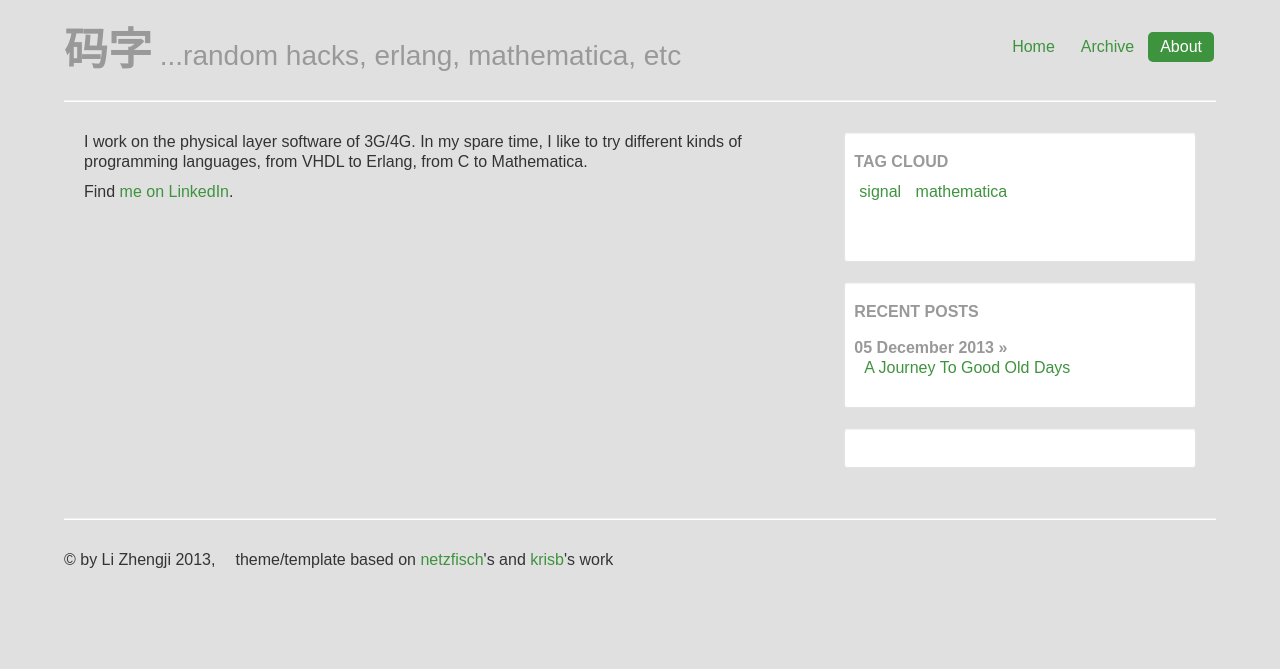
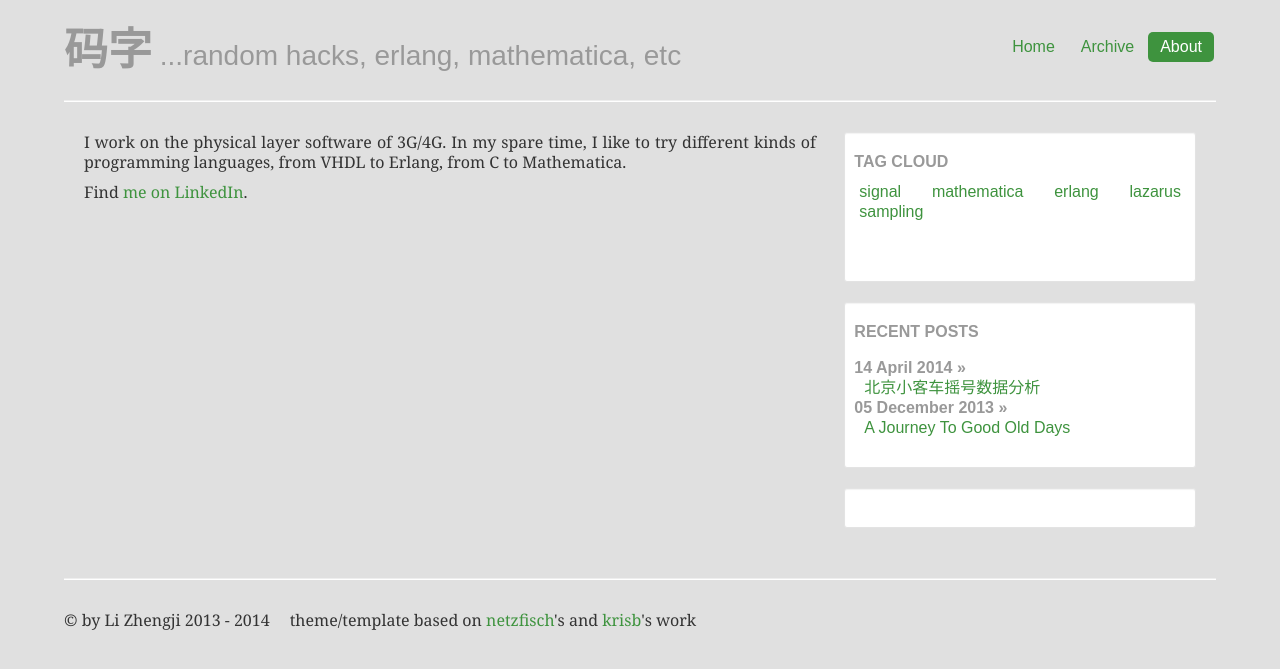
Before and after one commit to foldl/foldl.github.io, a Jekyll site: the page built from about.md, in a window 1280 px wide. Shown: the top 669 px of the page. Built offline with Jekyll 4.4.1, drawn with Linux system fonts in a browser that asks for light colours; Markdown is read by kramdown in place of the engine named in the settings; some of the changed lines change nothing that is shown.

Commit message:
yaohao.markdown

```diff
--- a/_config.yml
+++ b/_config.yml
@@ -16,7 +16,7 @@ safe:        false
 future:      false
 lsi:         false
 pygments:    true
-markdown:    maruku
+markdown:    kramdown
 permalink:   date
 excerpt_separator: "\n"
 
--- a/_includes/footer.html
+++ b/_includes/footer.html
@@ -1,4 +1,4 @@
     <hr />
     <div class="footer">
-        <p>&copy; by Li Zhengji 2013,<span style="margin-left:20px"></span>theme/template based on <a href="netzfisch.github.io">netzfisch</a>'s and <a href="https://github.com/krisb/jekyll-template">krisb</a>'s work</p>
+        <p>&copy; by Li Zhengji 2013 - 2014<span style="margin-left:20px"></span>theme/template based on <a href="http://netzfisch.github.io">netzfisch</a>'s and <a href="https://github.com/krisb/jekyll-template">krisb</a>'s work</p>
     </div>
--- a/_layouts/default.html
+++ b/_layouts/default.html
@@ -1,7 +1,28 @@
 <!DOCTYPE html>
 <html>
   <head>
-    {% include header.html %}
+      {% include header.html %}
+
+<!-- MathJax Section -->
+
+<script type="text/javascript"
+src="http://cdn.mathjax.org/mathjax/latest/MathJax.js?config=TeX-AMS-MML_HTMLorMML"></script>
+<script>
+    MathJax.Hub.Config({
+          tex2jax: {
+          inlineMath: [ ['$','$'], ["\\(","\\)"] ],
+          displayMath: [ ['$$','$$'], ["\\[","\\]"] ],
+          skipTags: ['script', 'noscript', 'style', 'textarea', 'pre']
+          }
+    });
+    MathJax.Hub.Queue(function() {
+        var all = MathJax.Hub.getAllJax(), i;
+        for(i=0; i < all.length; i += 1) {
+            all[i].SourceElement().parentNode.className += ' has-jax';
+        }
+    });
+</script>
+
   </head>
   <body>
     <div class="container-narrow">
--- /dev/null
+++ b/_posts/2014-03-10-beijing-yaohao.markdown
@@ -0,0 +1,185 @@
+---
+layout: post
+title:  "北京小客车摇号数据分析"
+date:   2014-04-14 23:20:22
+tags: erlang lazarus sampling
+---
+
+本文就从 2011 年第 1 期开始到 2013 年第 12 期止共 36 期的摇号数据做了分析。主要内容包括：
+
+- 当前摇号机制的不公平
+- 社会行为中的欠阻尼振动现象
+- “孤独的编码”探奇
+
+### 1. 背景：摇号的实现
+
+每位申请人对应唯一一个申请编码，每月将所有满足要求的申请人编码从小到大依次排列，并用 1, 2, ...
+做为摇号基数编码。（注：简便起见，本文对于从 2014 年第 1 期开始的所谓加权概率摇号暂不考虑。）
+
+摇号软件用 [.NET][dotnet] 开发，
+[按照](http://news.xinhuanet.com/local/2011-01/26/c_121027601_2.htm)
+《GB/T 10111-2008 随机数的产生及其在产品质量抽样检验中的应用程序》（以下简称《GB/T 10111-2008》）
+里的简单随机抽样算法进行摇号，伪代码如下：
+
+{% highlight Pascal %}
+Random r := new Random(6 位伪随机数种子);
+while 摇号未完成 do
+begin
+    repeat
+        n = r.Next(有效编码总数) + 1;
+    until 摇号基数编码 n 没被摇中;
+    摇出 n;
+end;
+{% endhighlight %}
+
+从“[缓解拥堵][bjhjyd]”网上下载到的摇号程序无法将摇号结果导出。 交通委使用的必是另外一个可导出结果的版本，
+至于它还有没有别的功能我们不得而知。作者用 [Lazarus](http://www.lazarus.freepascal.org/) 重写了摇号程序以导出结果。
+
+这里引出本文要讨论的第一个问题：小客车摇号需要采用的标准是否真正适用？先看《GB/T 10111-2008》
+的适用范围：
+
+> - 本标准规定了随机数的产生及利用随机数进行随机抽样的方法。
+
+> - 本标准适用于分立个体类产品质量抽样检验的随机样本的抽取，也可用于调查抽样中随机样本的抽取。
+
+> - 本标准不适于于散料类产品质量抽样检验的样本抽取。
+
+小客车摇号在于选出一部分人赋予权利，而产品质量抽样检验或者调查抽样是为了窥一斑而知全貌，这是两个完全不同的问题，《GB/T 10111-2008》并不适用。
+
+### 2. 不等概率抽样
+
+摇号池确定以后，摇号结果只依赖随机数种子。因此，一个编号被摇中的概率为：
+
+`$$P = \frac{能摇到该编号的随机数种子个数}{1000000}$$`
+
+这里，假定一百万个随机数种子等概出现。
+
+简单随机抽样是不等概率抽样，即各编码的中签概率不同。以 2013 年第 12 期为例，有效编码 1811403 个，
+中签指标 18211 个。遍历一百万个随机数种子，
+统计各编号的中签次数可知，最少的中签 9616 次，最多的 10712 次。如果中签概率相等，则每编号的中签次数应为 10053.533。
+也即在该期摇号池确实后，有些人“天生”地比别人惨，中签概率比标称概率低（最惨的低 4.4%）；
+有些人则“天生”地比别人幸运，最幸运的中签概率比标称概率高 6.5%。
+
+自 2014 年开始的所谓加权概率摇号，`$n$` 倍概率即将一个编码赋予 `$n$` 个摇号基数编码。现有算法显然也无法保证得到 `$n$` 倍概率的效果。
+同样，一个家庭多人参加摇号，该家庭中签的概率也非简单的加倍关系。
+鉴于一个家庭中多个申请人的编码在摇号池中的大小关系随机，
+能保证简单的概率加倍关系的充要条件为：所有可能的摇号结果 `${N \choose M}$` 摇出概率相等。
+这里摇号池中编码数为 `$N$`，指标数为 `$M$`，所有可能的摇号结果数即 `$N$` 中选 `$M$` 的组合数。`${N \choose M}$` 是天文数字，
+而在现在的摇号机制下，只有其中区区一百万种有摇出的可能。
+
+“失之毫厘，谬以千里。” [公平](http://www.bjhjyd.gov.cn/jggb/2014224/1393230939498_1.html)者，
+保障法律面前人人平等和机会均等，避免歧视对待。小客车摇号采用不等概抽样，不能保证申请人“机会均等”，显失公平。
+
+### 3. 随机数种子的选取
+
+[摇号现场](http://www.56.com/u55/v_NTgwNDc3MzY.html)工作人员通过抓阄在现场随机找出 6 个人，通过按键的方法各选一位数。按键选数字的方法若不公正，
+将直接颠覆简单随机抽样仅有的一点随机性。
+
+看着现场工作人员一本正经地下令“开始摇号”、“刻盘”，稍稍一想，整个小客车摇号方案不过是个笑话罢了，认真不得。
+
+### 4. 让数据讲话
+
+自 2014 年 2 月 25 日起，摇号程序和摇号池编码文件已可下载，接下来本文试对数据做一点分析。
+
+记第 `$i$` 期摇号有效申请编码组成的集合为 `$\Omega_i$`，记第 `$i$` 期中签编码组成的集合为 `$\Omega_{i,win}$`。
+
+#### 4.1 消失的编码
+
+比较 `$\Omega_i$` 与 `$\Omega_{i+1}$`，前者比后者多了一些元素：第 `$i$` 期摇中的，以及其它“消失的编码”。我们将第 `$i$` 期消失的编码
+记作 `$\Omega_{gone,i+1}$`，则有
+
+`$$\Omega_{gone,i+1}=\Omega_i - \Omega_{i+1} - \Omega_{win,i}$$`
+
+`$\Omega_{gone,i+1}$` 里的编码在第 `$i$` 期并未中签，但也没参加下一次摇号。依理，这样编码应该不多，其实不然，
+比如到 2012 年第 4 期时，有十八万余“老”编码没有参加此次摇号。主要原因是自 2012 年 1 月 1 日新的摇号细则将申请有效期
+改为三个月，申请人需要点击“确认延期”来延长有效期。
+
+`$\Omega_{gone,i+1}$` 在 `$\Omega_i$` 中所占比重（元素数目之比）的曲线如下。
+
+![gone ratio](/img/4.1_gone_percent.png)
+
+上图与欠阻尼振动曲线颇有几分相似。经过 11 个月，一众申请人方完成对新规定的消化吸收。这是一次很妙的社会行为实验。
+
+#### 4.2 真正消失的编码
+
+`$\Omega_{gone,i}$` 里的申请人在意识到忘记“确认延期”时，会尽快重新申请。把参加过后续摇号的编码从 `$\Omega_{gone,i}$` 中删除，
+我们可以得到一个“真正”消失了的编码集合 `$\Omega_{truly-gone,i}$`：
+
+`$$\Omega_{truly-gone,i}=\{a | a \in \Omega_{gone,i} \land a \notin \Omega_{j = i + 1, \ldots}\}$$`
+
+由于我们的数据只收集到 2013 年底，所以 2014 年后又参加摇号的编码没有从 `$\Omega_{gone,i}$` 中删除，导致算出的 `$\Omega_{truly-gone,i}$` 元素偏多，尤其是接近 2014 年时。
+
+`$\Omega_{truly-gone,i}$` 在 `$\Omega_i$` 中所占比重的曲线图如下。如前所述，接近 2014 年时的几组 `$\Omega_{truly-gone,i}$` 偏差较大，需略过不计。
+
+![gone vs truly-gone](/img/4.2_truly_gone.png)
+
+“有效期新政”同样将上面的曲线分成迥然不同的两段，着重分析 2012 年第 4 期之前的一段：每期未中签的编码里平均大约有 2.4‰退出了后续的摇号。退出原因大致有二：
+
+1. 指标需求已满足，比如家里其他人中签，通过其它途径获得指标等
+
+1. 指标需求消失，比如购车计划搁置，行为艺术等
+
+#### 4.3 孤独的编码
+
+`$\Omega_{truly-gone,i}$` 还有一个子集，这个集合里的编码只参加了一次摇号，未中签，然后便永远离开了，“挥一挥衣袖，不带走一片云彩”，我们称之为孤独编码，所组成的集合记作 `$\Omega_{lonly,i}$`:
+
+`$$\Omega_{lonly,i + 1}=\{a | a \in \Omega_i \land a \notin \Omega_{win,i} \land \left( \forall_{j \neq i}{a \notin \Omega_j}\right)\}$$`
+
+如下图所示，`$\Omega_{lonly,i}$` 的元素个数基本恒定（初始两个月除外）。
+
+![lonly](/img/4.3_lonly.png)
+
+每期摇号，平均有 195 人是初次参加，未中签，然后离开。有效申请数从 18 万增加到 180 万，
+“孤独编码”数却几乎恒定不变，令人费解。 考虑到每期指标数也基本不变，或许这两者之间存在某种联系？
+
+假如以最大的恶意去推测：存在一定量的计划外指标可以绕过摇号直接发给某些人，比如摇号指标数的 10%，这并不会让普通大众
+和权力人士惊诧。不妨大胆猜想这些计划外指标就在 200 个上下，也即摇号指标数的 1% 左右：200 个申请人的编码被修改，
+通过审核，参加当期摇号，然后直接赋予中签状态。
+
+上述“方法”不需要控制伪随机数种子，还有一种需要加以控制以使指定编码中签的“方法”。遍历所有伪随机数种子，通过插入假编码调整指定编码的序号，使其中签，
+找到需要假编码最少的种子。假定有 2000000 有效编码，指标数 20000，则能选中 200 个指定编码的选法与总选法之比非常小，
+直接与这样的选法相对应的随机数种子几乎不可能存在：
+
+`$$ {2000000 - 200 \choose 20000 - 200} / {2000000 \choose 20000}  \widetilde= 3.72\times10^{-401} $$`
+
+考虑允许插入大约 200 个假编码的情况。考察 `$\Omega_{lonly,i + 1}$` 与 `$\Omega_{win,i}$` 中相邻编码的关系，
+可以发现：两个中签编码“夹着”的“孤独编码”绝大部分只有一个，另有极少数两个的情况。插入一两个假编码所能
+增加的选法仍与 `$10^{-401}$` 想去甚远，所以可以排除通过遍历寻找伪随机数种子的可能。
+
+假如以最大的善意去推测： `$\Omega_{lonly,i + 1}$` 里这些第 `$i$` 新进加入的申请人，在第 `$i$` 期摇号时，亲朋中签，需求得以满足。
+
+在进一步讨论之前，我们先看每期新增编码的数目。
+
+#### 4.4 新增编码
+
+某编码在第 `$i$` 期首次参加摇号，则称该编码是该期的新增编码，中途退出又再次参加的不在此列，即
+
+`$$\Omega_{new,i}=\Omega_i - \Omega_{i-1} - \ldots - \Omega_1, i > 1$$`
+
+各期新增编码数如下所示。
+
+![new codes](/img/4.4_new_codes.png)
+
+`$|\Omega_{lonly}|$` 在 `$|\Omega_{new}|$`、指标数中所占的比例，分别为 2.5‰、1% 左右：
+
+![new codes](/img/4.4_lonly_vs_new.png)
+
+回到上面的假设， `$\Omega_{new, i}$` 里有一部分申请人一旦亲朋中签，需求得以满足，便会退出摇号，可谓“但求一号”。
+这一部分人里的一部分“梦想成真”，构成集合 `$\Omega_{lonly, i + 1}$`，剩余部分仍会参加后续摇号。
+粗略地，如果增加中签指标，但求一号族也会按比例进入 `$\Omega_{lonly, i + 1}$`。以 2013 年第 10 期为例，中签概率为 1.1%，可估得但求一号族在
+`$\Omega_{new, i}$` 中所占的比例大约为：
+
+`$$\frac{2.5‰}{1.1\%}=22.3\%$$`
+
+这就是说，新增申请人中大约每四五个就有一个属于但求一号的情况。我们可以进行一个社会小调查，若此命题成立，则善意猜测成立；若不然，则恶意猜测成立，
+
+### 5. 慌言
+
+最后需要说明，本文里些许含混不清的结果很可能是对数据的刻意解读而得，不过是些“慌言”罢了，当不得真。
+
+以《数学悖论奇景》里的一个例子作结。 某药物进行双盲实验。有研究人员随机取实验组 300 人，痊愈 200 人，无副作用；
+对照组 281 人，痊愈 187 人。显然，使用该药物可提高痊愈比例。 另有一组研究人员随机取实验组 870 人，痊愈 600 人，无副作用；
+对照组 886 人，痊愈 611 人。 结论同样为使用该药物可提高痊愈比例。 你的结论是什么？
+
+[bjhjyd]: http://www.bjhjyd.gov.cn/ "北京市小客车指标管理信息系统"
+[dotnet]: http://msdn.microsoft.com/en-us/library/system.random(v=vs.110).aspx ".NET Random"
--- a/about.md
+++ b/about.md
@@ -5,4 +5,4 @@ title: About
 
 I work on the physical layer software of 3G/4G. In my spare time, I like to try different kinds of programming languages, from VHDL to Erlang, from C to Mathematica.
 
-Find [me on LinkedIn](http://www.linkedin.com/profile/view?id=110636085).
+Find [me on LinkedIn](http://www.linkedin.com/pub/zhengji-li/31/75/619).
--- a/css/custom.css
+++ b/css/custom.css
@@ -1,15 +1,26 @@
+    code.has-jax {
+        font-size: 100%;
+        background-color: #E0E0E0;
+        color: #000000;
+        /*display: inline*/
+    }
+
       body {
 	background-color: #E0E0E0;
 	/*background-image: url('/img/canvas-texture.png'); */
 	padding-top: 20px;
 	padding-bottom: 40px;
-        font-family: sans-serif;
+    font-family: sans-serif;
+    text-align:justify;
       }
       /* Custom container for smaller layout */
       .container-narrow {
 	margin: 0 auto;
     width: 90%;
 	/*max-width: 1340px; */
+      }
+      p {
+       font-family: "Georgia", "Times New Roman", serif;
       }
       .container-narrow > hr {
 	margin: 30px 0;
```
Also changed, not shown: img/4.1_gone_percent.png (added), img/4.2_truly_gone.png (added), img/4.3_lonly.png (added), img/4.4_lonly_vs_new.png (added), img/4.4_new_codes.png (added), img/yaohao-4.1-hist.png (added).
